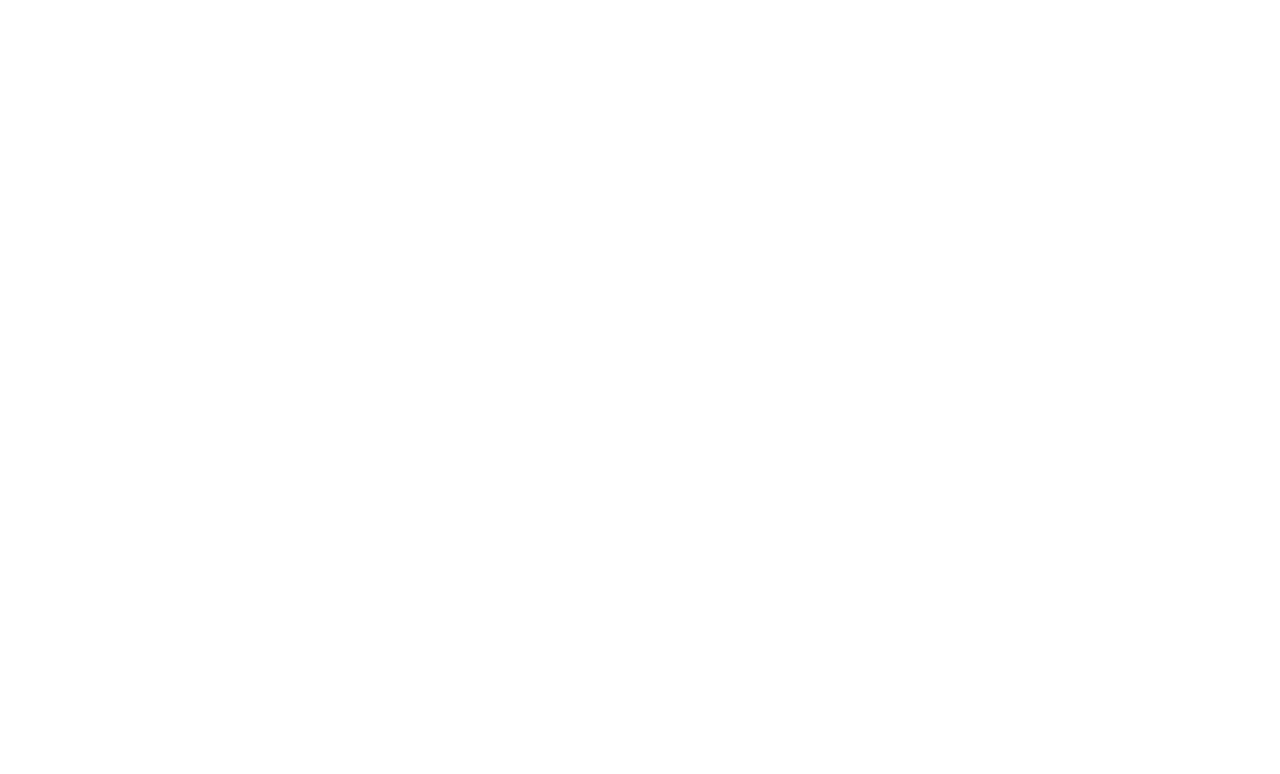
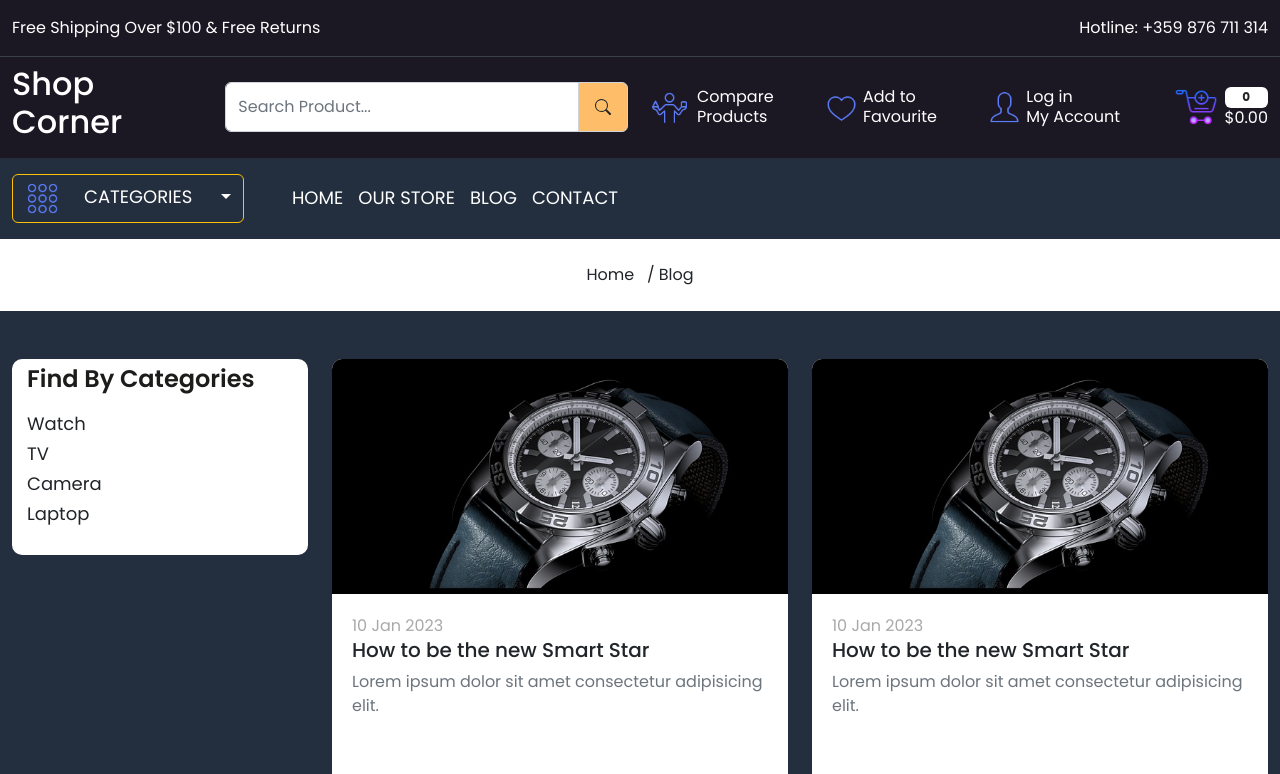
Before and after one commit to bpetya44/react-ecommerce-app, a React (Create React App) app: page /blog in a window 1280 px wide. Before the commit this address had no page. Shown: the top 774 px of the page. Built offline with nearby package versions, Linux system fonts and the light colour scheme.

Commit message:
Blog page added

```diff
--- a/src/App.css
+++ b/src/App.css
@@ -284,6 +284,18 @@
 
 /* HOME End*/
 
+/* FOOTER */
+footer {
+  background-color: var(--color-131921);
+}
+
+footer .input-group-text {
+  background-color: var(--color-232f3e) !important;
+  color: white;
+  text-transform: uppercase;
+}
+/* FOOTER End */
+
 /* Blog Card */
 .blog-card {
   background-color: white;
@@ -365,18 +377,6 @@
   top: 5%;
   right: 15px;
 }
-
-/* FOOTER */
-footer {
-  background-color: var(--color-131921);
-}
-
-footer .input-group-text {
-  background-color: var(--color-232f3e) !important;
-  color: white;
-  text-transform: uppercase;
-}
-/* FOOTER End */
 
 /* Our Store Page */
 .filter-card {
@@ -484,3 +484,5 @@
 .gr-12 .product-card .action-bar {
   top: 25%;
 }
+
+/* Blog */
--- a/src/App.js
+++ b/src/App.js
@@ -1,27 +1,28 @@
-import React from 'react';
-import './App.css';
-import { BrowserRouter, Routes, Route} from 'react-router-dom'
-import Layout from './components/Layout'
-import Home from './pages/Home';
-import About from './pages/About';
-import Contact from './pages/Contact';
-import OurStore from './pages/OurStore';
+import React from "react";
+import "./App.css";
+import { BrowserRouter, Routes, Route } from "react-router-dom";
+import Layout from "./components/Layout";
+import Home from "./pages/Home";
+import About from "./pages/About";
+import Contact from "./pages/Contact";
+import OurStore from "./pages/OurStore";
+import Blog from "./pages/Blog";
 
 function App() {
   return (
     <>
-    <BrowserRouter>
-      <Routes>
-        <Route path='/' element={<Layout />}>
-          <Route index element={<Home />}/>
-          <Route path='about' element={<About />}/>
-          <Route path='contact' element={<Contact />}/>
-          <Route path='store' element={<OurStore />}/>
-        </Route>
-      </Routes>
-    </BrowserRouter>
+      <BrowserRouter>
+        <Routes>
+          <Route path="/" element={<Layout />}>
+            <Route index element={<Home />} />
+            <Route path="about" element={<About />} />
+            <Route path="contact" element={<Contact />} />
+            <Route path="store" element={<OurStore />} />
+            <Route path="blog" element={<Blog />} />
+          </Route>
+        </Routes>
+      </BrowserRouter>
     </>
-
   );
 }
 
--- a/src/components/BlogCard.jsx
+++ b/src/components/BlogCard.jsx
@@ -3,21 +3,26 @@
 
 const BlogCard = () => {
   return (
-      <div className="col-3">
     <div className="blog-card">
       <div className="card-image">
-                <img className="img-fluid" src="images/blog-1.jpg" alt="Blog news" />
+        <img
+          className="img-fluid w-100"
+          src="images/blog-1.jpg"
+          alt="Blog news"
+        />
       </div>
       <div className="blog-content">
         <span className="date">10 Jan 2023</span>
         <h5 className="title fs-5">How to be the new Smart Star</h5>
-                    <p className="desc text-muted">Lorem ipsum dolor sit amet consectetur adipisicing elit.</p>
-                    <Link className="button" to='#' > Read more</Link>
-
+        <p className="desc text-muted">
+          Lorem ipsum dolor sit amet consectetur adipisicing elit.
+        </p>
+        <Link className="button" to="#">
+          {" "}
+          Read more
+        </Link>
       </div>
     </div>
-      </div>
-
   );
 };
 
--- /dev/null
+++ b/src/pages/Blog.js
@@ -0,0 +1,52 @@
+import React from "react";
+import BreadCrumb from "../components/BreadCrumb";
+import Meta from "../components/Meta";
+import BlogCard from "../components/BlogCard";
+
+const Blog = () => {
+  return (
+    <>
+      <Meta title={"Blog"} />
+      <BreadCrumb title="Blog" />
+
+      <div className="blog-wrapper home-wrapper-2 py-5">
+        <div className="container-xxl">
+          <div className="row">
+            <div className="col-3">
+              <div className="filter-card mb-3">
+                <h3 className="filter-title">Find By Categories</h3>
+                <div>
+                  <ul className="ps-0">
+                    <li>Watch</li>
+                    <li>TV</li>
+                    <li>Camera</li>
+                    <li>Laptop</li>
+                  </ul>
+                </div>
+              </div>
+            </div>
+
+            <div className="col-9">
+              <div className="row">
+                <div className="col-6 mb-3">
+                  <BlogCard />
+                </div>
+                <div className="col-6 mb-3">
+                  <BlogCard />
+                </div>
+                <div className="col-6 mb-3">
+                  <BlogCard />
+                </div>
+                <div className="col-6 mb-3">
+                  <BlogCard />
+                </div>
+              </div>
+            </div>
+          </div>
+        </div>
+      </div>
+    </>
+  );
+};
+
+export default Blog;
--- a/src/pages/Home.js
+++ b/src/pages/Home.js
@@ -297,7 +297,6 @@
                 </div>
               </div>
             </div>
-
           </div>
         </div>
       </section>
@@ -414,10 +413,20 @@
             <div className="col-12">
               <h3 className="section-heading text-white">Our Latest News </h3>
             </div>
-            <BlogCard />
-            <BlogCard />
-            <BlogCard />
-            <BlogCard />
+          </div>
+          <div className="row">
+            <div className="col-3">
+              <BlogCard />
+            </div>
+            <div className="col-3">
+              <BlogCard />
+            </div>
+            <div className="col-3">
+              <BlogCard />
+            </div>
+            <div className="col-3">
+              <BlogCard />
+            </div>
           </div>
         </div>
       </section>
--- a/src/pages/OurStore.js
+++ b/src/pages/OurStore.js
@@ -286,4 +286,4 @@
 };
 
 export default OurStore;
-// 4:18
+// 4:58
```
Lines whose indentation alone changed are shown as unchanged.
